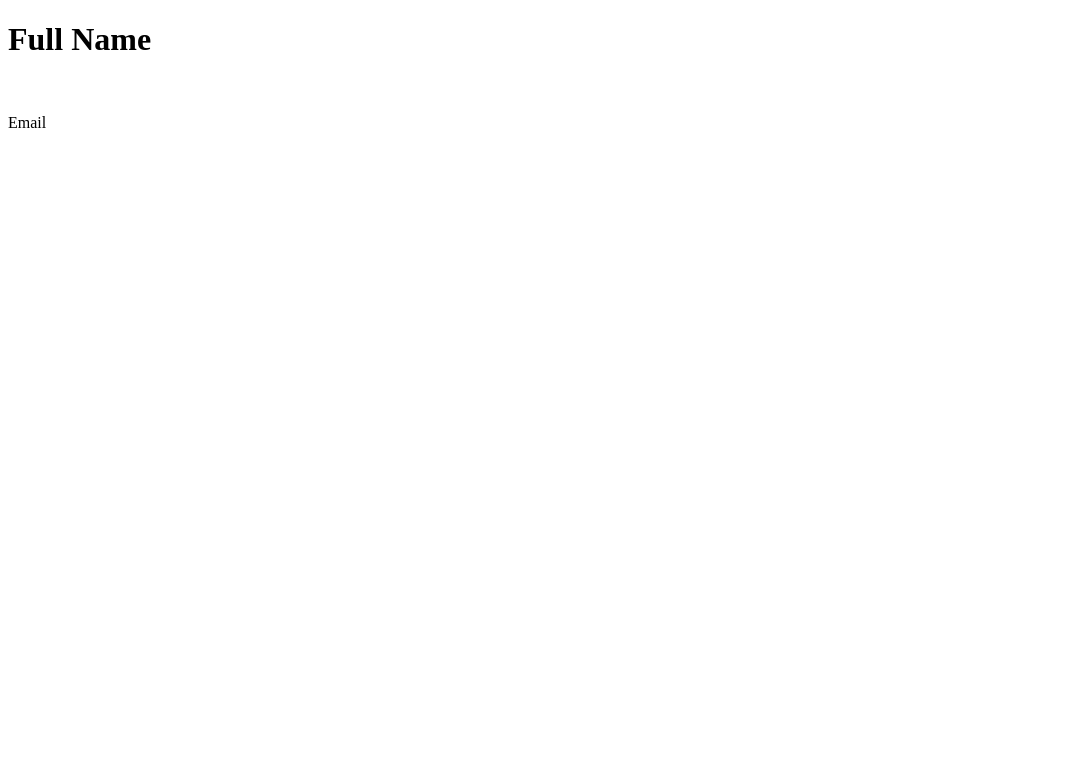
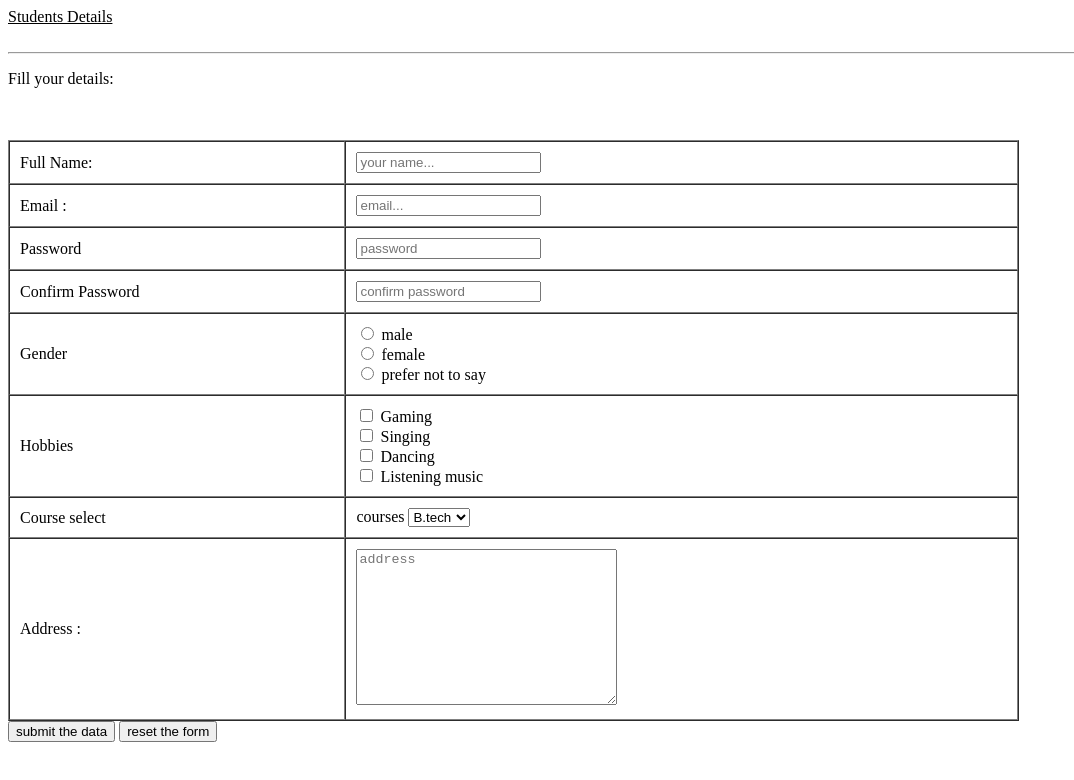
Before and after one commit to anshs4096/ABES-FSD-ANSHUMAN-238, a plain HTML site: page FSD LAB/registrationform.html in a window 1280 px wide. Shown: the whole page, without its empty margins (0-1074 px from the left). Drawn offline with Linux system fonts and the light colour scheme.

Commit message:
Created Registration Form

```diff
--- a/FSD LAB/registrationform.html
+++ b/FSD LAB/registrationform.html
@@ -13,11 +13,81 @@
 <head>
     <meta charset="UTF-8">
     <meta name="viewport" content="width=device-width, initial-scale=1.0">
-    <title>Registration Form</title>
+    <title>Registration form</title>
 </head>
 <body>
-    <h1>Full Name</h1>
-    <br/>
-    <p>Email</p>
+    <header><ins> Students Details</ins></header>
+    <br>
+    <hr>
+    <p> Fill your details:</p>
+    <br><br>
+    <form>
+        <table border="1" width="80%" cellpadding="10" cellspacing="0">
+            <tr>
+        <td>Full Name:</td>
+       <td> <input type="text" name="Full Name" placeholder="your name..." required></td>
+       </tr>
+        <tr>
+        <td><label for="email"> Email :</label></td>
+       <td> <input for="email" id="email" name="email" placeholder="email..."></td>
+        </tr>
+        <tr>
+        <td><label for="password"> Password</label></td>
+        <td><input type="password" id="password" name="password" placeholder="password"></td>
+        </tr>
+        <tr>
+        <td><label for="confirm password">Confirm Password</label></td>
+        <td><input type="password" id="confirm password" name="confirm password" placeholder="confirm password"></td>
+      </tr>
+      <tr>
+        <td> Gender</td>
+       <td> <input type="radio" name="gender" id="option-1">
+         <label for="option-1"> male</label>
+         <br>
+        <input type="radio" name="gender"  id="option-2" >
+        <label for="option-2"> female</label>
+        <br>
+        <input type="radio" name="gender"  id="option-3">
+        <label for="option-3"> prefer not to say</label>
+    </td>
+      </tr>
+      <tr>
+        <td> Hobbies</td>
+        <td>
+            <input type="checkbox" name="Hobbies" id="option-1">
+            <label for="option-1">Gaming</label>
+            <br>
+            <input type="checkbox" name="Hobbies" id="option-2">
+            <label for="option-2">Singing</label>
+            <br>
+            <input type="checkbox" name="Hobbies" id="option-3">
+            <label for="option-3">Dancing</label>
+            <br>
+            <input type="checkbox" name="Hobbies" id="option-4">
+            <label for="option-4">Listening music</label>
+
+        </td>
+      </tr>
+      <tr>
+        <td> Course select</td>
+        <td>
+            <label for="qustion">courses</label>
+            <select name="question" id="question">
+                <option value="q1">B.tech</option>
+                <option value="q2">BSC</option>
+                <option value="q3">BCOM</option>
+
+            </select>
+        </td>
+      </tr>
+      <tr>
+        <td> Address :</td>
+        <td>  <textarea name="address" id="address" cols="30" rows="10" placeholder="address"></textarea>
+</td>
+      </tr>
+        </table>
+        <input type="submit" value="submit the data">
+        <input type="reset" value="reset the form">
+    </form>
 </body>
 </html>
```
Lines whose indentation alone changed are shown as unchanged.
